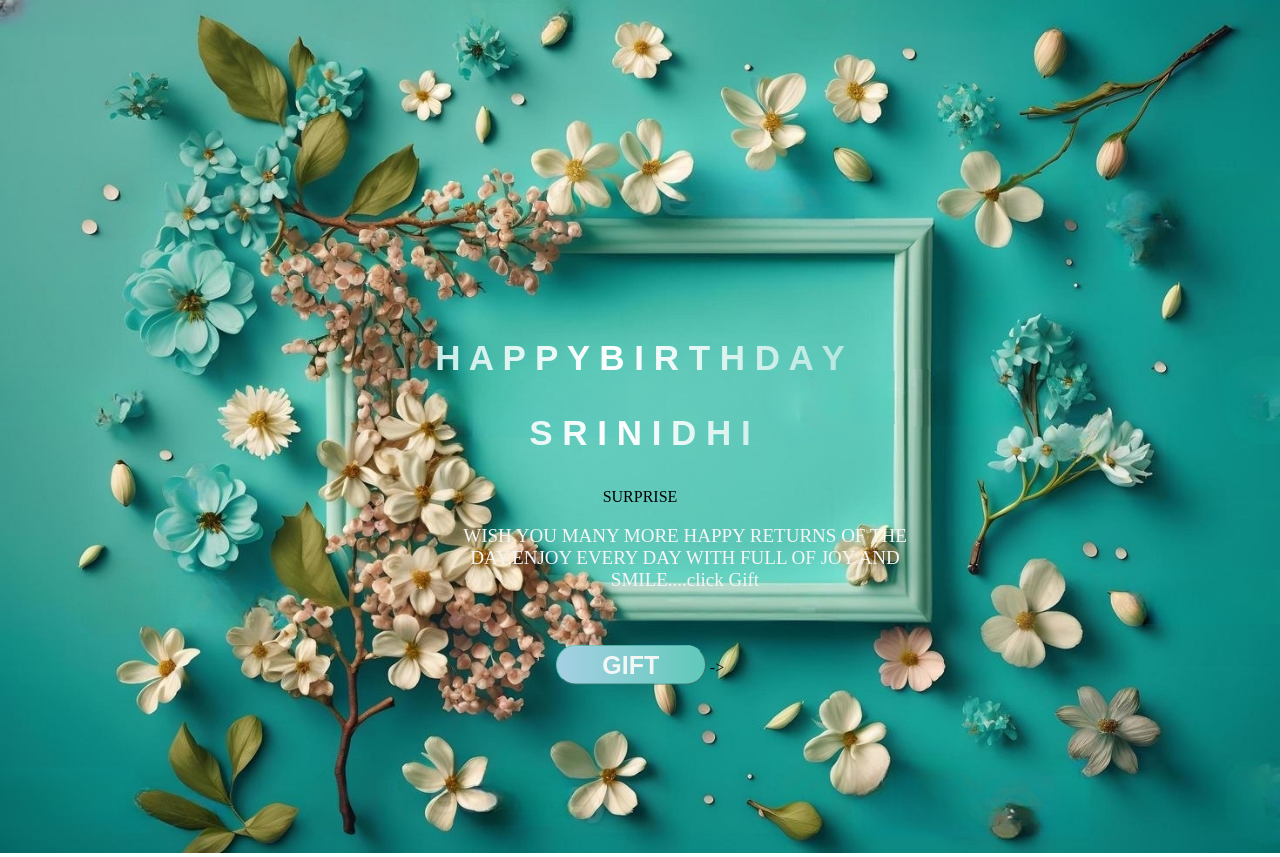
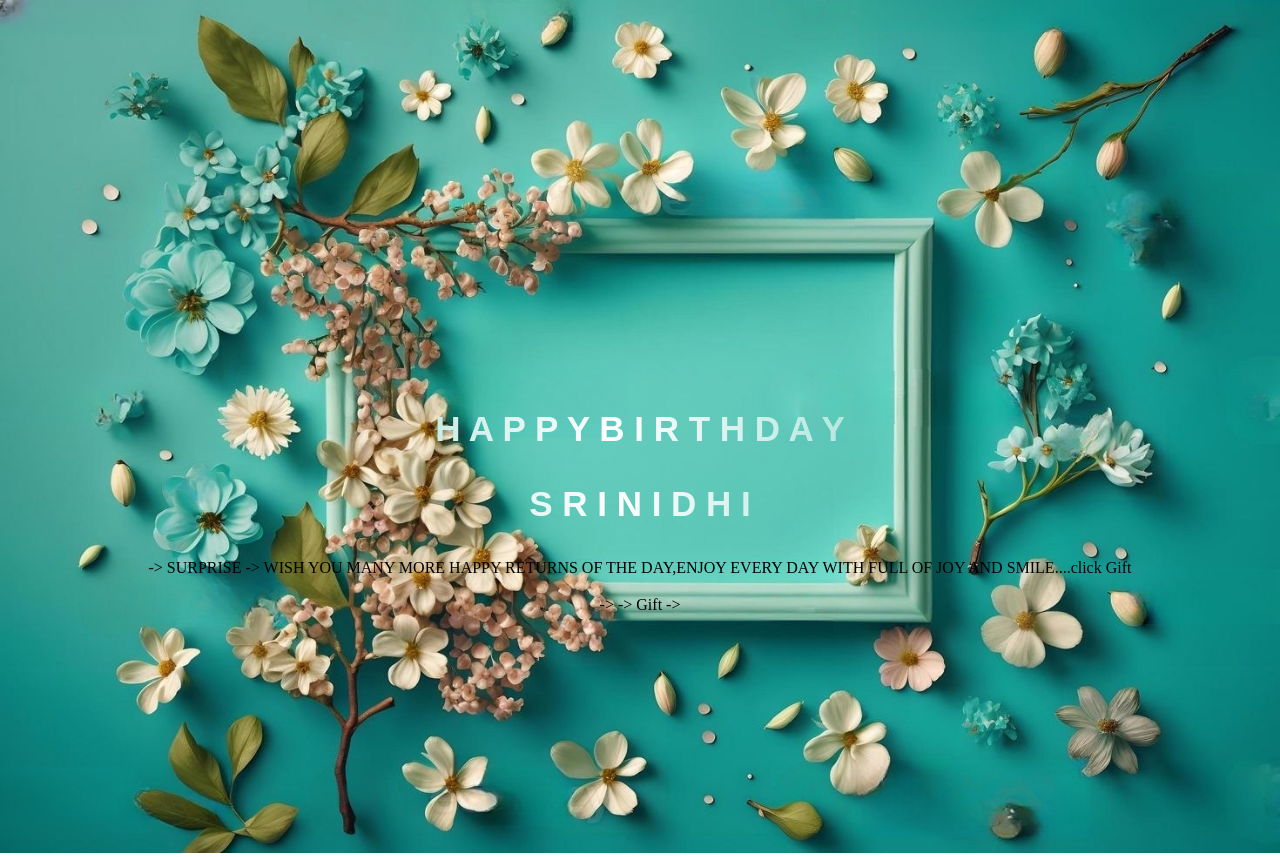
Before and after one commit to Manickvel/ms, a plain HTML site: page index.html in a window 1280 px wide. Drawn offline with Linux system fonts and the light colour scheme.

Commit message:
Update index.html

```diff
--- a/index.html
+++ b/index.html
@@ -15,11 +15,11 @@
             <h1>H A P P Y  B I R T H D A Y</h1>
             <h3>S R I N I D H I</h3>
 
-          <!-  <details class="about">
-                <summary>SURPRISE</summary>
-                   <p> WISH YOU MANY MORE HAPPY RETURNS OF THE DAY,ENJOY EVERY DAY WITH FULL OF JOY AND SMILE....click Gift</p>
-            </details>
-            <button class="btn" onclick="location.href='myfell.html'">Gift</button> ->
+          <!-  <details class="about"> ->
+               <!- <summary>SURPRISE</summary> ->
+                  <!-  <p> WISH YOU MANY MORE HAPPY RETURNS OF THE DAY,ENJOY EVERY DAY WITH FULL OF JOY AND SMILE....click Gift</p> ->
+          <!-  </details>->
+           <!- <button class="btn" onclick="location.href='myfell.html'">Gift</button> ->
         </div>
     </body>
 </html>
```
